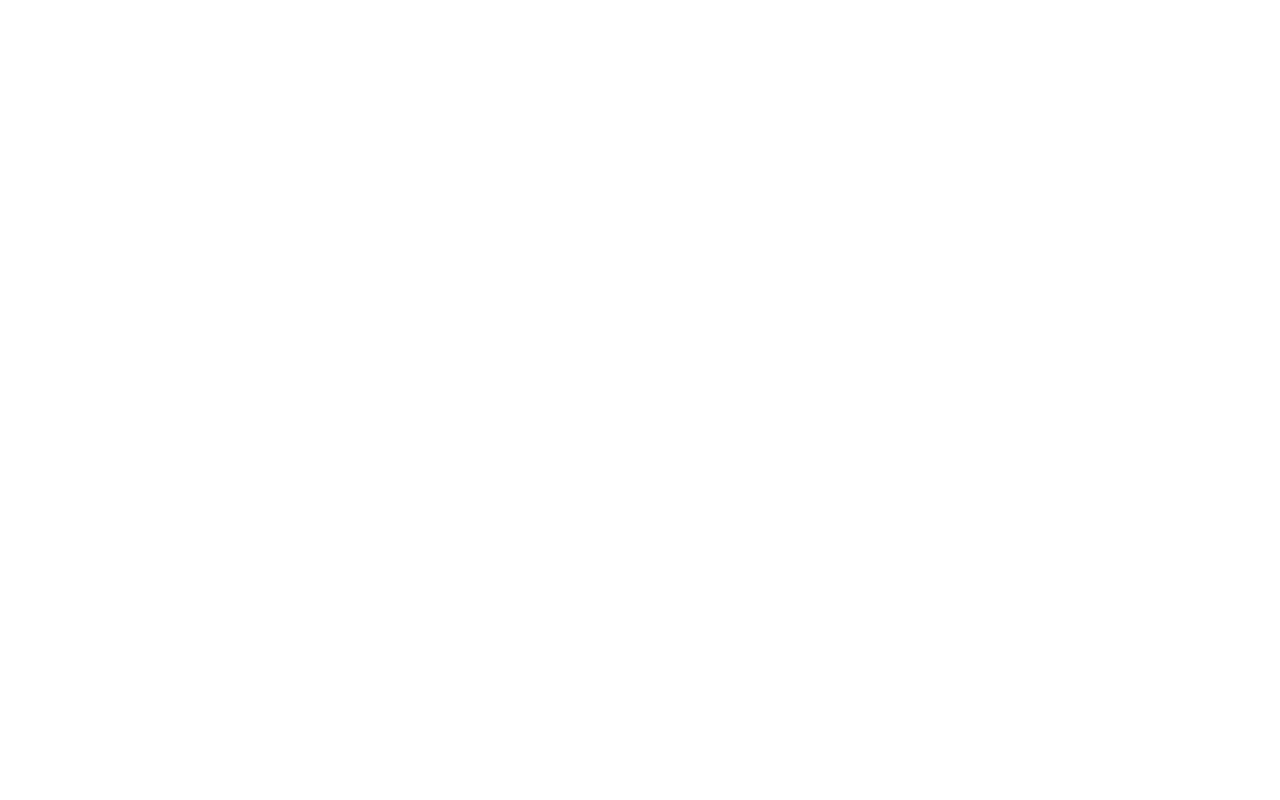
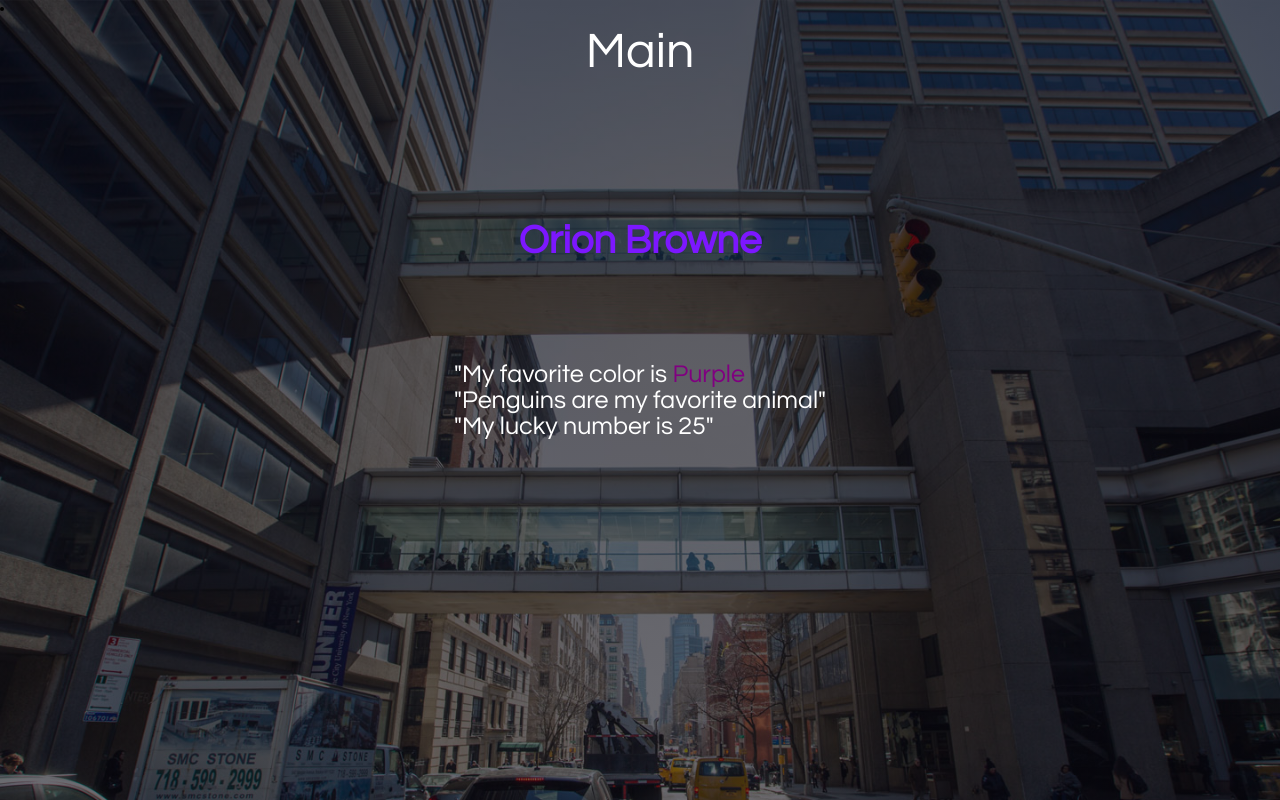
Before and after one commit to orionbrowne/a_website, a plain HTML site: page Orion.html in a window 1280 px wide. Drawn offline with Linux system fonts and the light colour scheme.

Commit message:
!added code to Orion.html !added h2 style to styles.css

```diff
--- a/Orion.html
+++ b/Orion.html
@@ -0,0 +1,28 @@
+<!DOCTYPE html>
+<html>
+<head>
+  <title> CSCI 39548 Group 10, Orion's Page </title>
+  <link rel = "stylesheet" type = "text/css" href = "css/style.css" >
+
+  </head>
+  <body>
+    <header>
+      <div class = "main">
+        <div class = "logo">
+          <li><a href="index.html"<img src="logo.png"></a></li>
+          </div>
+          <ul class="second">
+            <li><a href="index.html">Main</a></li>
+            </ul>
+            </div>
+            <div class= "text">
+              <h2> Orion Browne </h2>
+              <p1>
+                "My favorite color is <span style="color: purple">Purple</span> <br>
+                "Penguins are my favorite animal" <br>
+                "My lucky number is 25"
+              </p1>
+            </div>
+    </header>
+  </body>
+</html>
--- a/css/style.css
+++ b/css/style.css
@@ -68,6 +68,15 @@ h1 {
     transform: translate(-50%,-50%);
 
 }
+h2 {
+    color:rgb(124, 23, 255);
+    font-size: 40px;
+    position: absolute;
+    top: 30%;
+    left: 50%;
+    transform: translate(-50%,-50%);
+
+}
 
 p1 {
     color: white;
```
